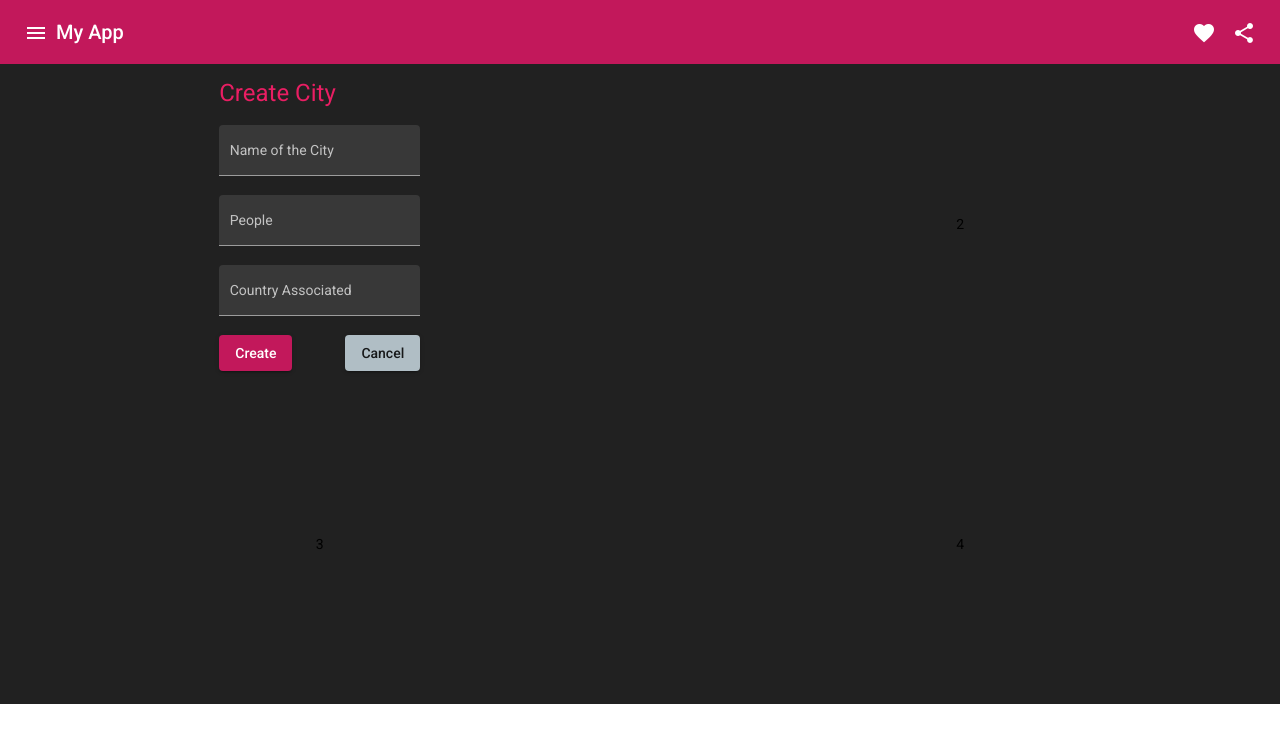
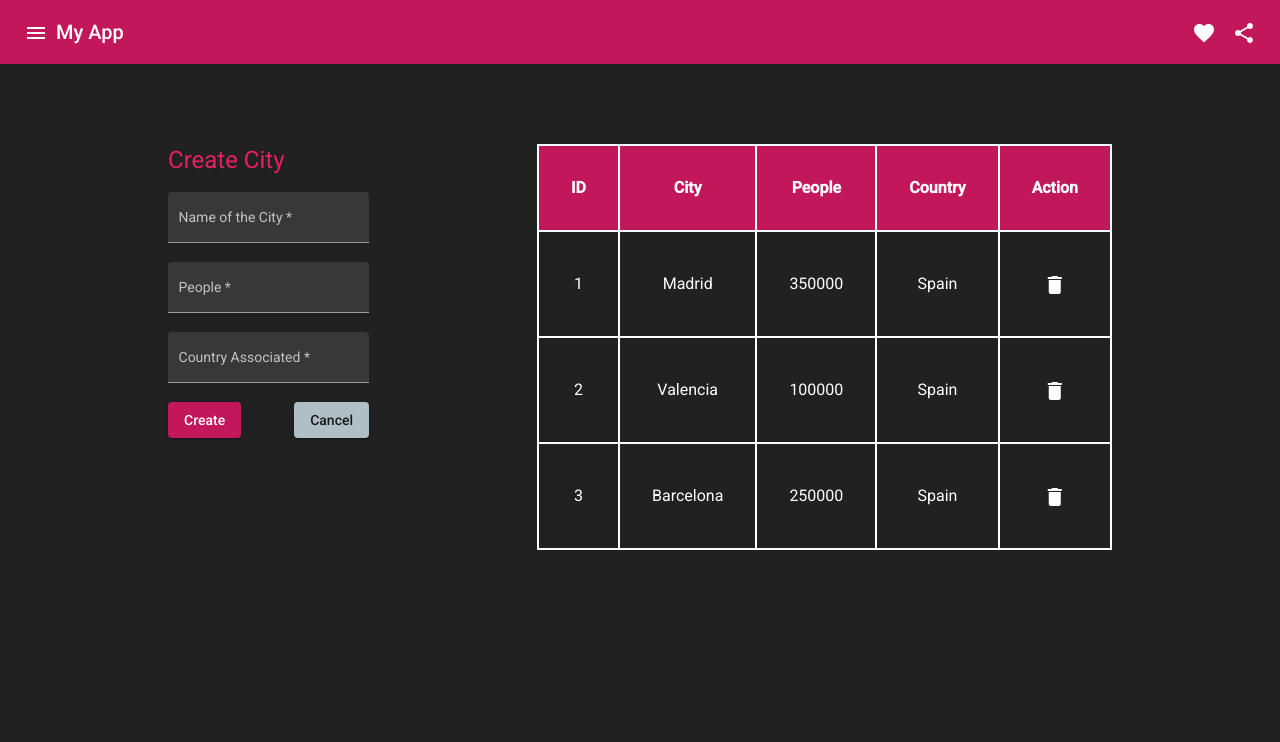
Before and after one commit to JoaquinJPB/CRUD_SPA_AngularApp, an Angular app: page / in a window 1280 px wide. Shown: the top 742 px of the page. Built offline with nearby package versions, Linux system fonts and the light colour scheme.

Commit message:
CRD Cities (Missing Update)

```diff
--- a/src/app/app.module.ts
+++ b/src/app/app.module.ts
@@ -5,14 +5,17 @@ import { MatIconModule } from '@angular/material/icon';
 import { MatButtonModule } from '@angular/material/button';
 import { MatGridListModule } from '@angular/material/grid-list';
 import { MatInputModule } from '@angular/material/input';
+import { MatTableModule } from '@angular/material/table';
 
 import { AppComponent } from './app.component';
 import { BrowserAnimationsModule } from '@angular/platform-browser/animations';
 import { CityComponent } from './city/city.component';
+import { FormsModule } from '@angular/forms';
 
 @NgModule({
   declarations: [AppComponent, CityComponent],
   imports: [
+    FormsModule,
     BrowserModule,
     BrowserAnimationsModule,
     MatToolbarModule,
@@ -20,6 +23,7 @@ import { CityComponent } from './city/city.component';
     MatButtonModule,
     MatGridListModule,
     MatInputModule,
+    MatTableModule,
   ],
   providers: [],
   bootstrap: [AppComponent],
--- a/src/app/city/city.component.css
+++ b/src/app/city/city.component.css
@@ -1,6 +1,3 @@
-div{
-    background-color: #212121;
-}
 
 h1{
     color: #e91e63;
@@ -15,3 +12,34 @@ h1{
     display: flex;
     justify-content: space-between;
 }
+
+table {
+    width: 100%;
+    border-collapse: collapse;
+}
+
+table,th,td {
+    border: 2px solid white;
+}
+
+th{
+    background-color: #c2185b;
+}
+
+th,td{
+    padding: 2rem;
+    color: white;
+    font-size: 1rem;
+    text-align: center;
+}
+
+
+.section-form{
+    display: flex;
+    flex-direction: row;
+    justify-content: space-evenly;
+}
+
+.section-form{
+    margin-top: 5rem;
+}
--- a/src/app/city/city.component.html
+++ b/src/app/city/city.component.html
@@ -1,36 +1,52 @@
+<section class="section-form">
     <div>
-    <mat-grid-list cols="2" rowHeight="2:1">
-        <mat-grid-tile>
         <form class="example-form city-form">
             <h1 color="primary">Create City</h1>
             <mat-form-field class="example-full-width" appearance="fill">
                 <mat-label>Name of the City</mat-label>
-                    <input matInput placeholder="New York">
+                <input matInput type="text" name="city" [(ngModel)]="name_input" required>
             </mat-form-field>
             <mat-form-field class="example-full-width" appearance="fill">
                 <mat-label>People</mat-label>
-                    <input matInput placeholder="8,400 millions">
+                <input matInput type="number" name="people" [(ngModel)]="people_input" required>
             </mat-form-field>
             <mat-form-field class="example-full-width" appearance="fill">
                 <mat-label>Country Associated</mat-label>
-                    <input matInput placeholder="EEUU">
+                <input matInput type="text" name="country" [(ngModel)]="country_input" required>
             </mat-form-field>
             <div>
-                    <button mat-raised-button color="primary">Create</button>
+                <button mat-raised-button color="primary" (click)="createCity()">Create</button>
                 <button mat-raised-button color="accent">Cancel</button>
             </div>
-
         </form>
-
-        </mat-grid-tile>
-        <mat-grid-tile>
-            2
-        </mat-grid-tile>
-        <mat-grid-tile>
-            3
-        </mat-grid-tile>
-        <mat-grid-tile>
-            4
-        </mat-grid-tile>
-    </mat-grid-list>
     </div>
+    <div>
+        <h1 *ngIf="cities.length === 0">
+            No existe ninguna ciudad
+        </h1>
+        <table *ngIf="cities.length > 0">
+            <thead>
+                <tr>
+                    <th>ID</th>
+                    <th>City</th>
+                    <th>People</th>
+                    <th>Country</th>
+                    <th>Action</th>
+                </tr>
+            </thead>
+            <tbody>
+                <tr *ngFor="let city of cities">
+                    <td>{{city.id}}</td>
+                    <td>{{city.name}}</td>
+                    <td>{{city.people}}</td>
+                    <td>{{city.country}}</td>
+                    <td>
+                        <button mat-icon-button class="example-icon">
+                            <mat-icon (click)="deleteCity(city.id)">delete</mat-icon>
+                        </button>
+                    </td>
+                </tr>
+            </tbody>
+        </table>
+    </div>
+</section>
--- a/src/app/city/city.component.ts
+++ b/src/app/city/city.component.ts
@@ -1,15 +1,66 @@
 import { Component, OnInit } from '@angular/core';
+
+interface City{
+  id: number
+  name: string
+  people: number
+  country: string
+}
 
 @Component({
   selector: 'app-city',
   templateUrl: './city.component.html',
   styleUrls: ['./city.component.css']
 })
+
 export class CityComponent implements OnInit {
+
+  cities: Array<City> = [
+    {
+      id: 1,
+      name: "Madrid",
+      people: 350000,
+      country: "Spain"
+    },
+    {
+      id: 2,
+      name: "Valencia",
+      people: 100000,
+      country: "Spain"
+    },
+    {
+      id: 3,
+      name: "Barcelona",
+      people: 250000,
+      country: "Spain"
+    },
+
+  ];
+
+  name_input: string = "";
+  people_input: string = "";
+  country_input: string = "";
+  id_count: number = 4;
 
   constructor() { }
 
   ngOnInit(): void {
   }
 
+  createCity() : void {
+    let newCity: City = {
+      id: this.id_count,
+      name: this.name_input,
+      people: Number(this.people_input),
+      country: this.country_input
+    }
+    this.cities.push(newCity);
+    console.log(this.cities);
+    this.id_count++;
+  }
+
+  deleteCity(id: number) : void {
+    this.cities = this.cities.filter((city) => city.id != id);
+  }
+
 }
--- a/src/styles.css
+++ b/src/styles.css
@@ -1,4 +1,8 @@
 /* You can add global styles to this file, and also import other style files */
 
-html, body { height: 100%; }
+html, body {
+    height: 100%;
+    background-color: #212121;
+    }
+
 body { margin: 0; font-family: Roboto, "Helvetica Neue", sans-serif; }
```
Lines whose indentation alone changed are shown as unchanged.
